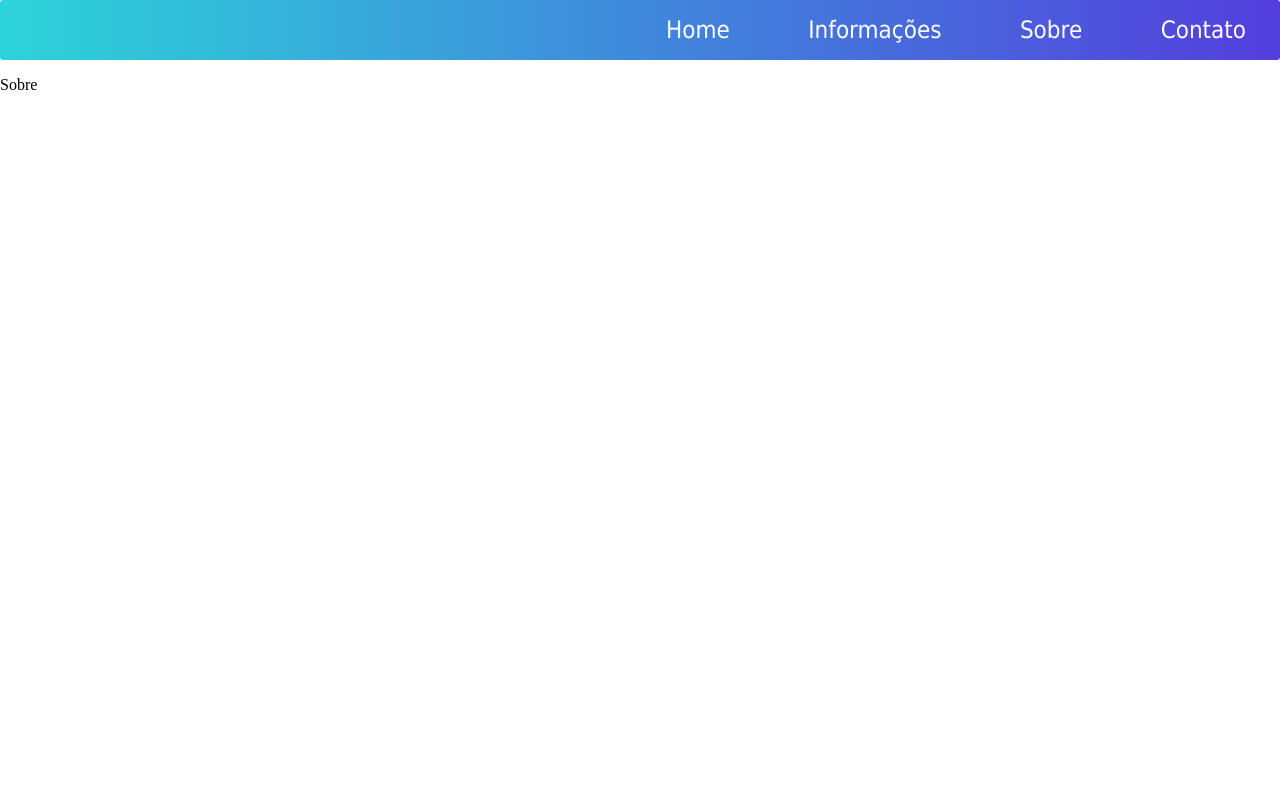
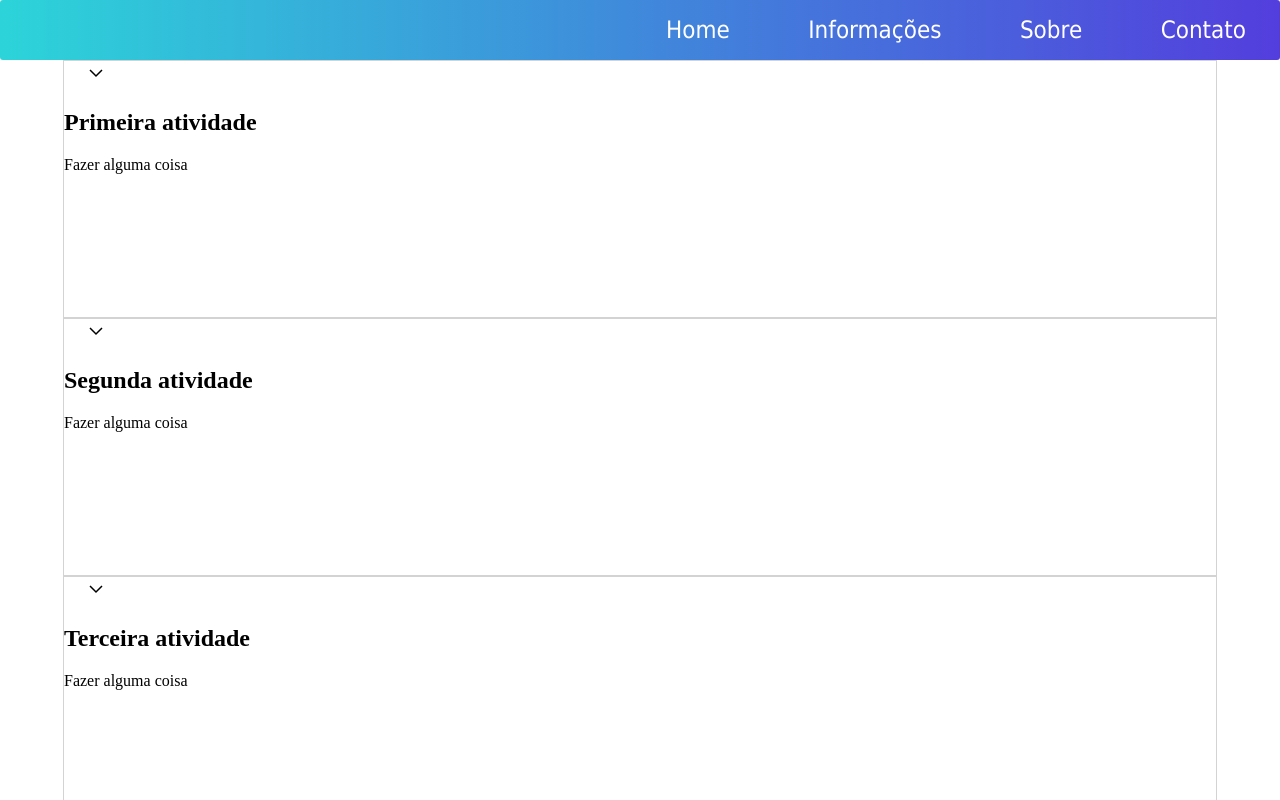
Before and after one commit to MaxwellJalves/escola, a React (Create React App) app in the folder front-end/: page /sobre in a window 1280 px wide. Shown: the top 800 px of the page. Built offline with nearby package versions, Linux system fonts and the light colour scheme; a web font is replaced by a local one.

Commit message:
adicionado card de informações

```diff
--- /dev/null
+++ b/front-end/src/componets/card-info/CardInfo.tsx
@@ -0,0 +1,50 @@
+import Atividade from '../../uteis/atividades'
+import { ContainerPrincipal } from './styled'
+import up from '../../assets/images/arrow-up.svg'
+import down from '../../assets/images/arrow-down.svg'
+import { useEffect, useState } from 'react'
+
+const CardInfo = () => {
+  const [state, setState] = useState<boolean | number>()
+
+  const eventoCard = (index: boolean | number) => {
+    if (state === index) {
+      return setState(!index)
+    }
+    setState(index)
+  }
+
+  const atividade = Atividade
+  useEffect(() => {
+    console.log(`verificando stado inicial ${state}`)
+  })
+  return (
+    <>
+      {atividade.map((item, index) => {
+        return (
+          <ContainerPrincipal key={atividade.indexOf(item)}>
+            {
+              <>
+                <span>
+                  <img
+                    src={
+                      state === true && atividade.indexOf(item) === index
+                        ? up
+                        : down
+                    }
+                    alt=''
+                    onClick={() => eventoCard(index)}
+                  />
+                </span>
+                <h2>{item.titulo}</h2>
+                <p>{item.descricao}</p>
+                {console.log(`validacao index ${index}`)}
+              </>
+            }
+          </ContainerPrincipal>
+        )
+      })}
+    </>
+  )
+}
+export default CardInfo
--- /dev/null
+++ b/front-end/src/componets/card-info/styled.ts
@@ -0,0 +1,15 @@
+import styled from 'styled-components'
+
+export const ContainerPrincipal = styled.div`
+  width: 90vw;
+  height: 20vw;
+  border: 1px solid lightgrey;
+  margin: 0 auto;
+  span {
+    width: 100px;
+    padding: 20px;
+  }
+
+  h2 {
+  }
+`
--- a/front-end/src/componets/slide/SlideInformativo.tsx
+++ b/front-end/src/componets/slide/SlideInformativo.tsx
@@ -1,9 +1,15 @@
+import { useState } from 'react'
 import { ContainerSlideIndormativo } from './style'
 
 const SlideInformativo = () => {
+  const [contador, setContador] = useState(0)
+
   return (
     <>
-      <ContainerSlideIndormativo>...</ContainerSlideIndormativo>
+      <ContainerSlideIndormativo>
+        <p>você clicou {contador}</p>
+      </ContainerSlideIndormativo>
+      <button onClick={() => setContador(contador + 1)}>Next</button>
     </>
   )
 }
--- a/front-end/src/pages/Sobre.tsx
+++ b/front-end/src/pages/Sobre.tsx
@@ -1,13 +1,14 @@
-import Menu from "../componets/menu/Menu";
+import CardInfo from '../componets/card-info/CardInfo'
+import Menu from '../componets/menu/Menu'
 
 const Sobre = () => {
   return (
     <>
-      {" "}
+      {' '}
       <Menu />
-      <p>Sobre</p>
+      <CardInfo />
     </>
-  );
-};
+  )
+}
 
-export default Sobre;
+export default Sobre
--- /dev/null
+++ b/front-end/src/uteis/atividades.tsx
@@ -0,0 +1,9 @@
+const Atividades = [
+  { titulo: 'Primeira atividade', descricao: 'Fazer alguma coisa' },
+  { titulo: 'Segunda atividade', descricao: 'Fazer alguma coisa' },
+  { titulo: 'Terceira atividade', descricao: 'Fazer alguma coisa' },
+  { titulo: 'Quarta atividade', descricao: 'Fazer alguma coisa' },
+  { titulo: 'Quinta atividade', descricao: 'Fazer alguma coisa' },
+]
+
+export default Atividades
```
Also changed, not shown: front-end/src/assets/images/arrow-down.svg (added), front-end/src/assets/images/arrow-up.svg (added).
